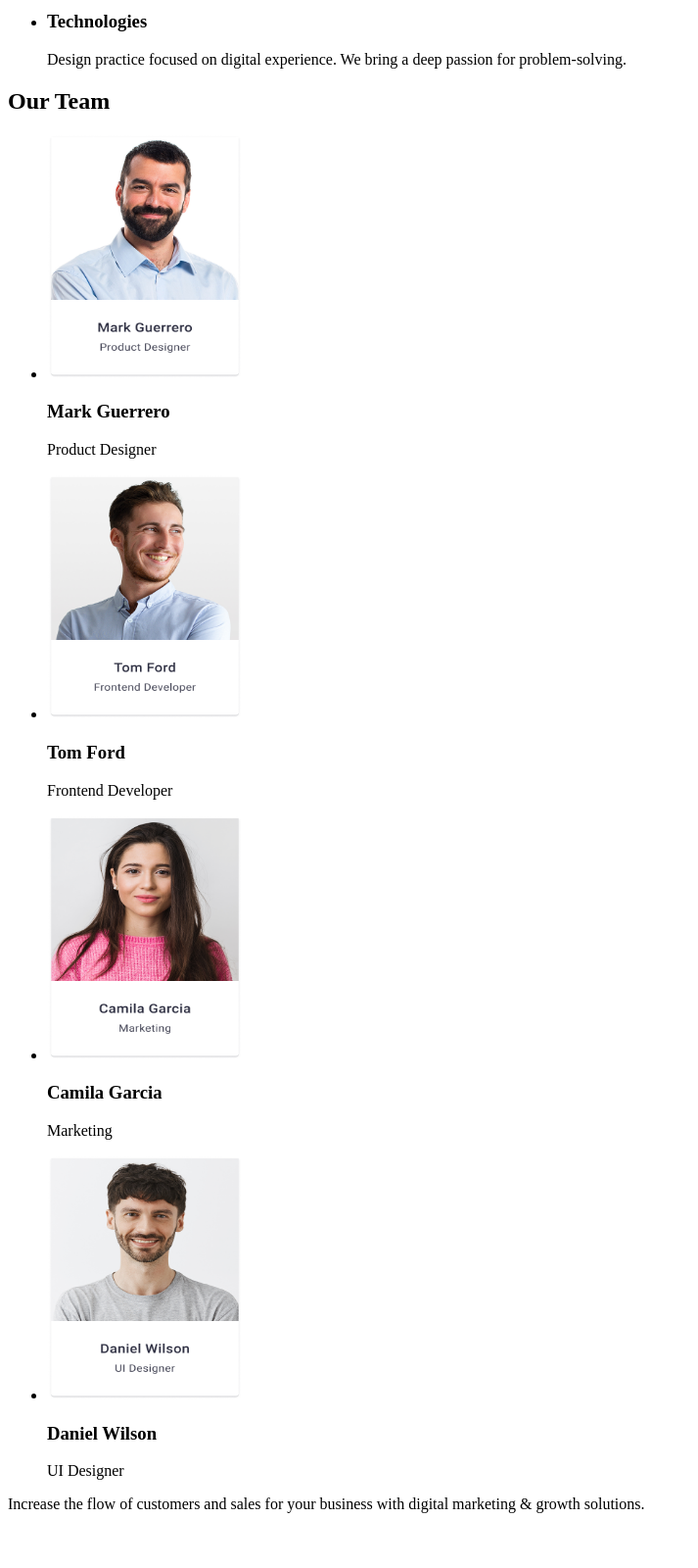
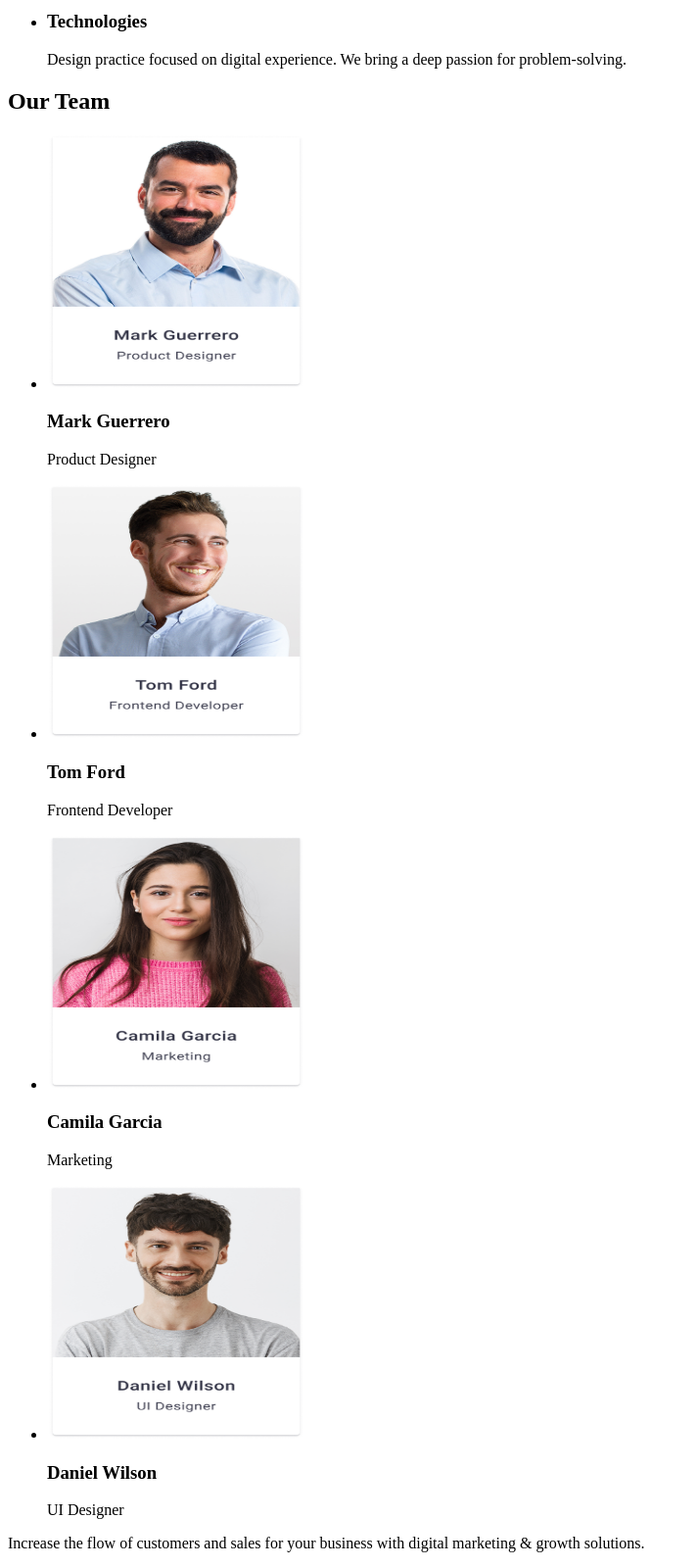
Before and after one commit to Andrii654/goit-markup-hw-01, a plain HTML site: page index.html in a window 1280 px wide. Shown: the part 496-2096 px from the top of the page at 98% size, without its empty margins (0-713 px from the left). Before the commit the page ends 2056 px from the top, so only its background shows below. Drawn offline with Linux system fonts and the light colour scheme.

Commit message:
Update index.html

```diff
--- a/index.html
+++ b/index.html
@@ -4,14 +4,14 @@
 <head>
     <meta charset="UTF-8">
     <meta name="viewport" content="width=device-width, initial-scale=1.0">
-    <title>Web Studio</title>
+    <title>WebStudio</title>
 </head>
 
 <body>
 
     <header>
 
-        <a href="#">Web Studio</a>
+        <a href="./index.html">Web Studio</a>
 
         <img src="./images/logo.png" width="100" height="30" alt="Logo" />
 
@@ -81,25 +81,25 @@
             <ul>
 
                 <li>
-                    <img src="./images/Team Card 1.png" alt="Mark Guerrero photo" width="200" height="250" />
+                    <img src="./images/Team Card 1.png" alt="Mark Guerrero photo" width="264" height="260" />
                     <h3>Mark Guerrero</h3>
                     <p>Product Designer</p>
                 </li>
 
                 <li>
-                    <img src="./images/Team Card 2.png" alt="Tom Ford photo" width="200" height="250" />
+                    <img src="./images/Team Card 2.png" alt="Tom Ford photo" width="264" height="260" />
                     <h3>Tom Ford</h3>
                     <p>Frontend Developer</p>
                 </li>
 
                 <li>
-                    <img src="./images/Team Card 3.png" alt="Camila Garcia photo" width="200" height="250" />
+                    <img src="./images/Team Card 3.png" alt="Camila Garcia photo" width="264" height="260" />
                     <h3>Camila Garcia</h3>
                     <p>Marketing</p>
                 </li>
 
                 <li>
-                    <img src="./images/Team Card 4.png" alt="Daniel Wilson photo" width="200" height="250" />
+                    <img src="./images/Team Card 4.png" alt="Daniel Wilson photo" width="264" height="260" />
                     <h3>Daniel Wilson</h3>
                     <p>UI Designer</p>
                 </li>
```
